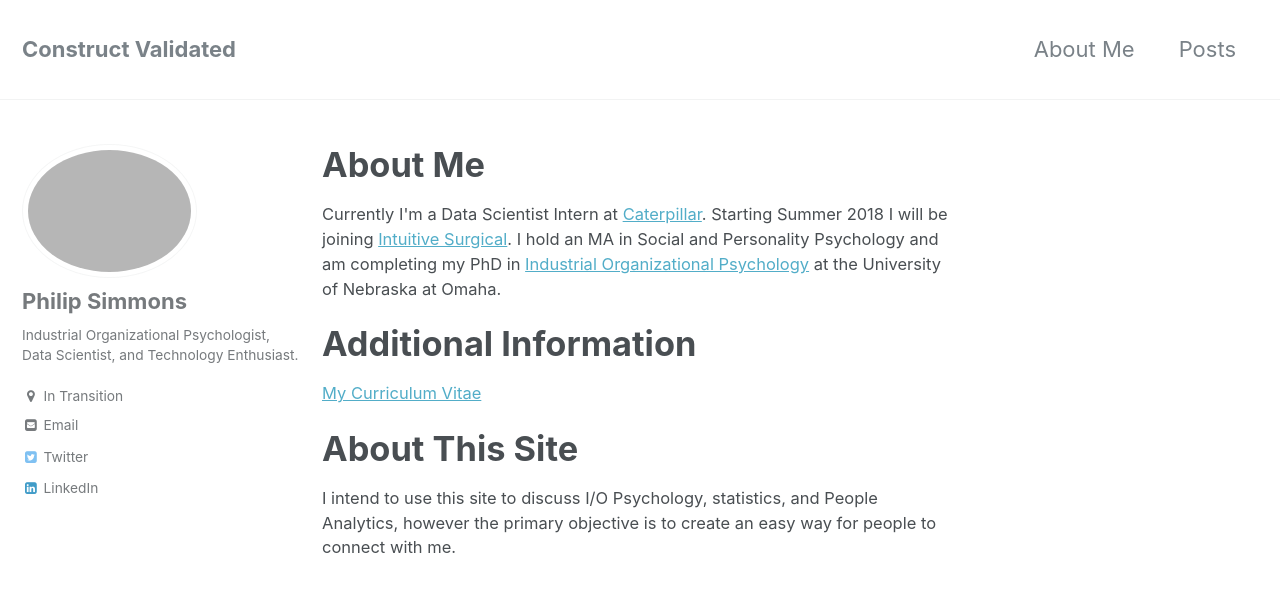
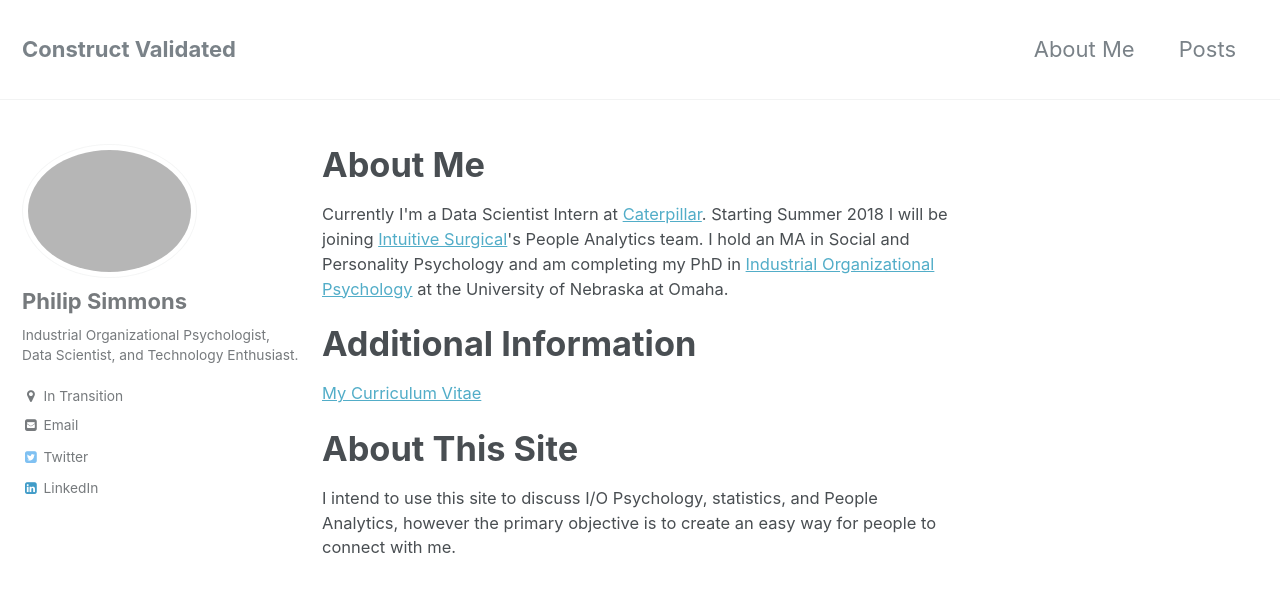
Before and after one commit to PhilpSimmons/PhilpSimmons.github.io, a Jekyll site: the page built from about-me.html, in a window 1280 px wide and 900 px high. Shown: the top 592 px of the window. Built offline with Jekyll 4.4.1, drawn with Linux system fonts in a browser that asks for light colours.

Commit message:
update bio

```diff
--- a/about-me.html
+++ b/about-me.html
@@ -4,7 +4,7 @@
 ---
 
 <h1>About Me</h1>
-<p style="font-size:75%;" style="font-family:verdana;">Currently I'm a Data Scientist Intern at <a href="https://www.caterpillar.com/">Caterpillar</a>. Starting Summer 2018 I will be joining <a href="https://www.intuitivesurgical.com/">Intuitive Surgical</a>. I hold an MA in Social and Personality Psychology and am completing my PhD in <a href="http://www.apa.org/ed/graduate/specialize/industrial.aspx">Industrial Organizational Psychology</a> at the University of Nebraska at Omaha.</p>
+<p style="font-size:75%;" style="font-family:verdana;">Currently I'm a Data Scientist Intern at <a href="https://www.caterpillar.com/">Caterpillar</a>. Starting Summer 2018 I will be joining <a href="https://www.intuitivesurgical.com/">Intuitive Surgical</a>'s People Analytics team. I hold an MA in Social and Personality Psychology and am completing my PhD in <a href="http://www.apa.org/ed/graduate/specialize/industrial.aspx">Industrial Organizational Psychology</a> at the University of Nebraska at Omaha.</p>
 
 <h1>Additional Information</h1>
 <p style="font-size:75%;" style="font-family:verdana;"><a href="/assets/documents/Simmons-Philip-Resume-2017.pdf">My Curriculum Vitae</a></p>
```
